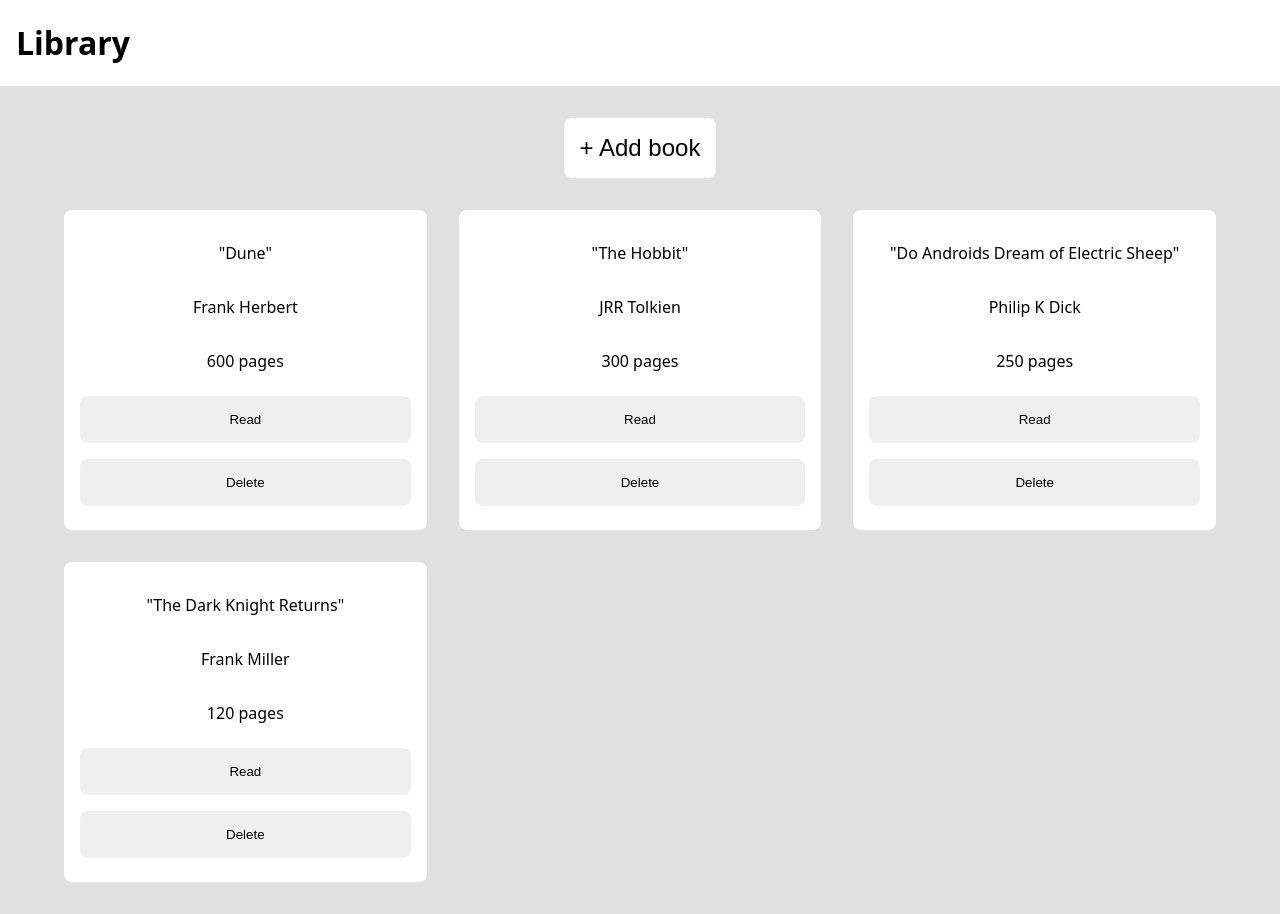
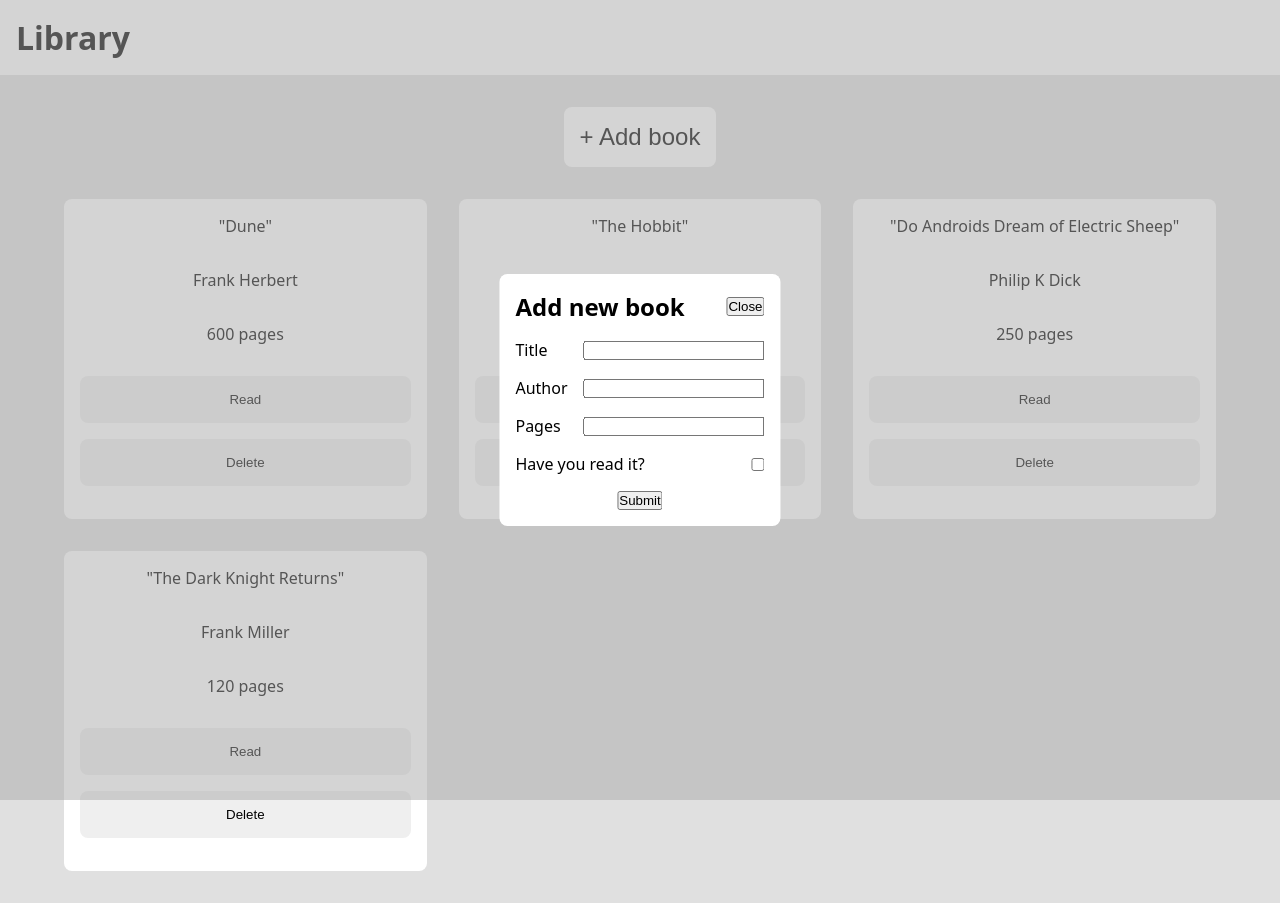
Before and after one commit to keyfeula/library, a plain HTML site: page index.html in a window 1280 px wide. Both pictures are taken after a click on the button "+ Add book". Drawn offline with Linux system fonts and the light colour scheme.

Commit message:
Add css to style dialog form

```diff
--- a/index.html
+++ b/index.html
@@ -20,7 +20,10 @@
     </body>
     <dialog>
         <form action="">
-            <h2>Add new book</h2>
+            <div class="form-header">
+                <h2>Add new book</h2>
+                <button class="close-btn">Close</button>
+            </div>
             <div>
                 <label for="title">Title</label>
                 <input type="text" id="title" name="title">
--- a/script.js
+++ b/script.js
@@ -2,7 +2,7 @@ const myLibrary = [];
 const cardsContainer = document.querySelector(".cards-container");
 const dialog = document.querySelector("dialog");
 const addBookBtn = document.querySelector(".add-book-btn");
-const body = document.querySelector("body");
+const closeBtn = document.querySelector(".close-btn");
 
 function Book(title, author, pages, readStatus) {
     this.title = title;
@@ -72,15 +72,11 @@ function createBookCard(book) {
 }
 
 addBookBtn.addEventListener("click", () => {
-        dialog.showModal();
-    }
-);
+    dialog.showModal();
+});
 
-body.addEventListener("click", () => {
-    if (dialog.open) {
-        dialog.close();
-    }
-}
-);
+closeBtn.addEventListener("click", () => {
+    dialog.close();
+});
 
 displayBooks(myLibrary);
--- a/style.css
+++ b/style.css
@@ -1,4 +1,4 @@
-html, body {
+* {
     margin: 0;
     padding: 0;
     box-sizing: border-box;
@@ -19,7 +19,7 @@ body {
 
 header {
     box-shadow: 0 5px 5px #9d9d9d;
-    padding: 0 1rem;
+    padding: 1rem;
 }
 
 .add-btn-container {
@@ -61,6 +61,7 @@ header {
     display: flex;
     flex-direction: column;
     align-items: center;
+    gap: 2rem;
 }
 
 .card .card-btns {
@@ -90,9 +91,30 @@ header {
 dialog {
     border-radius: 0.5rem;
     border: none;
+    top: 50%;
+    left: 50%;
+    transform: translate(-50%, -50%);
+    padding: 1rem;
 }
 
 ::backdrop {
     background: #a9a9a9;
     opacity: 0.5;
 }
+
+dialog form {
+    display: flex;
+    flex-direction: column;
+    gap: 1rem;
+}
+
+form div {
+    display: flex;
+    justify-content: space-between;
+    align-items: center;
+    gap: 1rem;
+}
+
+form div:last-child {
+    justify-content: center;
+}
```
